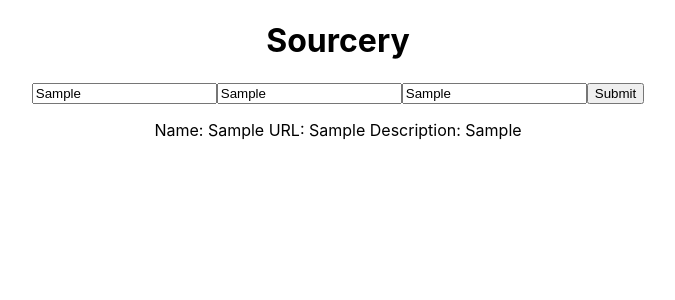
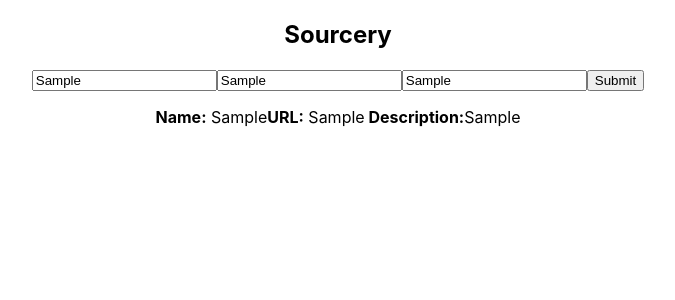
Before and after one commit to afam-io/w9_frontend-project-team-sourcery, a React (Create React App) app in the folder sourcery/: page / in a window 1280 px wide. Both pictures are taken after typing "Sample", "Sample", "Sample" into the empty fields and a click on the button "Submit". Shown: the top 300 px of the page, without its empty margins (302-977 px from the left). Built offline with nearby package versions, Linux system fonts and the light colour scheme.

Commit message:
strongtag

```diff
--- a/sourcery/src/components/App/App.js
+++ b/sourcery/src/components/App/App.js
@@ -1,25 +1,23 @@
 import React, { useState } from "react";
-import "./App.css"
+import "./App.css";
 
 import Input from "../Input/Input";
 import Resources from "../Resources/Resources";
 
 function App() {
-  const [resource, setResource] = useState([
-    // { name: "", url: "", description: "" },
-  ]);
-  console.log(resource)
+  const [resource, setResource] = useState([]);
+  console.log(resource);
 
   const addResource = (newResource) => {
     setResource([...resource, newResource]);
   };
 
   return (
-    <div className="App">
+    <section className="App">
       <h1>Sourcery</h1>
       <Input addResource={addResource} />
       <Resources resource={resource} />
-    </div>
+    </section>
   );
 }
 
--- a/sourcery/src/components/Input/Input.js
+++ b/sourcery/src/components/Input/Input.js
@@ -5,7 +5,7 @@ function Input(props) {
 
 
   return (
-    <div>
+    <section>
       {/* Input field for the name */}
       <input
       placeholder="Name"
@@ -29,7 +29,7 @@ function Input(props) {
         }
       ></input>
       <button onClick={() => props.addResource(text)}>Submit</button>
-    </div>
+    </section>
   );
 }
 
--- a/sourcery/src/components/ResourceItem/ResourceItem.js
+++ b/sourcery/src/components/ResourceItem/ResourceItem.js
@@ -1,14 +1,18 @@
 import React from "react";
 
 function resourceItem(props) {
+  return (
+    <article>
+      <p>
+        <strong> Name:</strong> {props.text.name}
 
-return (
-    <div>
-    <p>Name:  {props.text.name} URL:  {props.text.url} Description:  {props.text.description}</p>
+        <strong>URL:</strong> {props.text.url}
 
+        <strong> Description:</strong>{props.text.description}
 
-    </div>
-);
+      </p>
+    </article>
+  );
 }
 
 export default resourceItem;
--- a/sourcery/src/components/Resources/Resources.js
+++ b/sourcery/src/components/Resources/Resources.js
@@ -2,24 +2,17 @@ import React from "react";
 
 import ResourceItem from "../ResourceItem/ResourceItem";
 
-
-function Resources (props) {
-
+function Resources(props) {
   return (
-    <div>
+    <section>
       {props.resource.map((resources, index) => {
-
         return (
-                <div key={index}>
-                    <ResourceItem text={resources}/>
-                </div>
+          <article key={index}>
+            <ResourceItem text={resources} />
+          </article>
         );
-
       })}
-        </div>
-
-
-
+    </section>
   );
 }
 
```
Lines whose indentation alone changed are shown as unchanged.
